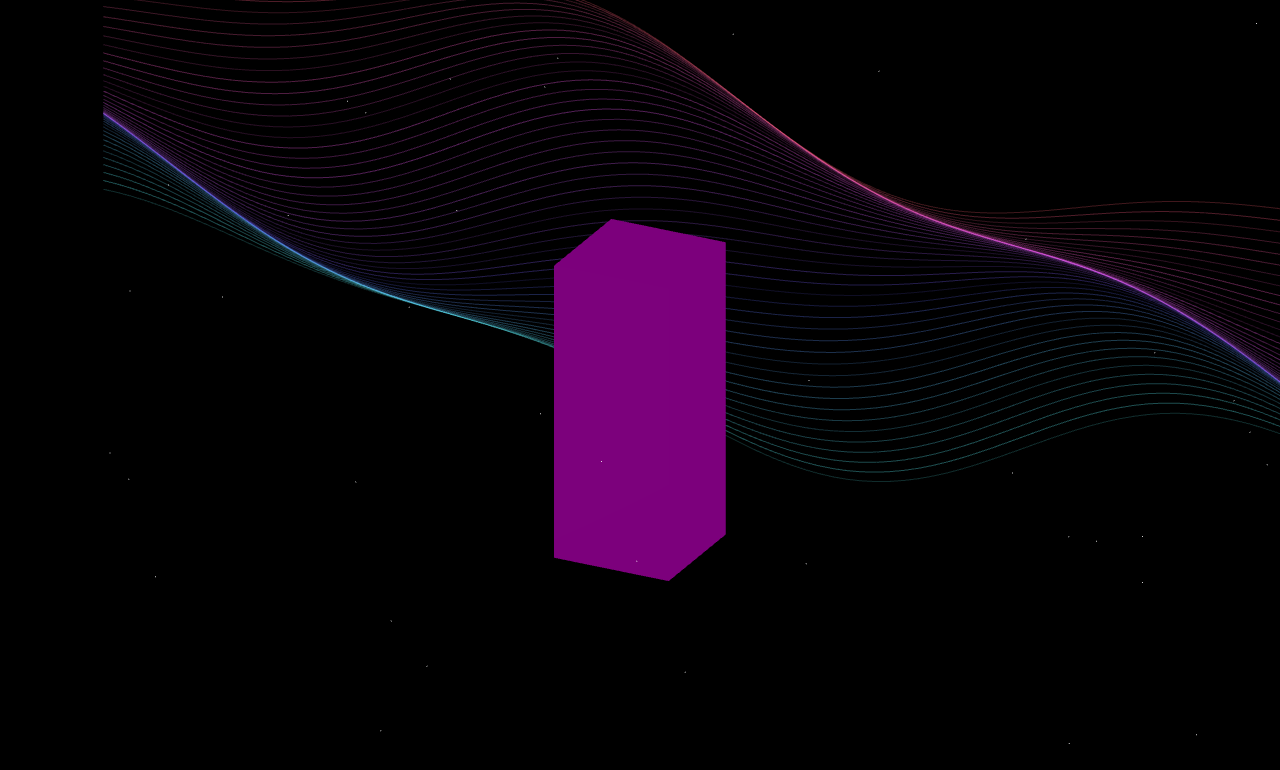
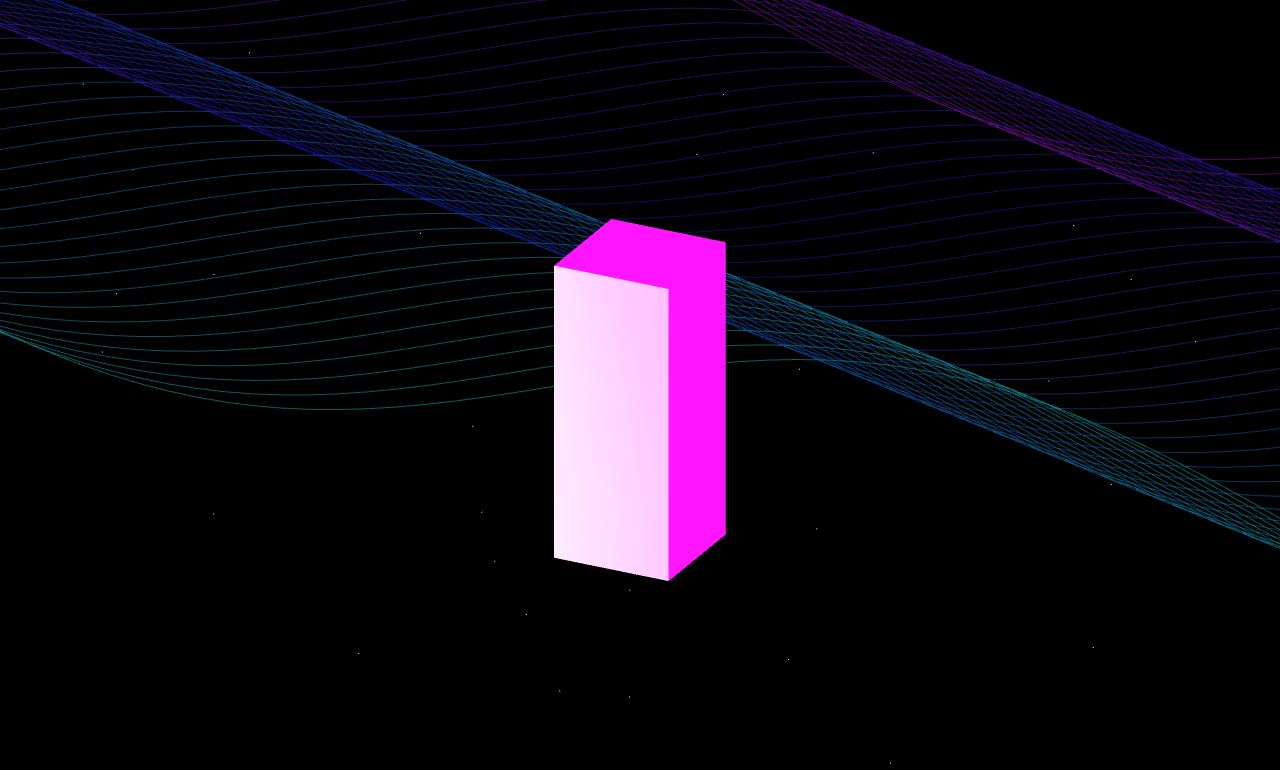
Before and after one commit to maheshwarividhi-jpg/monument-art, a plain HTML site: page index.html in a window 1280 px wide. Shown: the top 770 px of the page. Drawn offline with nearby package versions, Linux system fonts and the light colour scheme; animation ran at ten frames a second.

Commit message:
Restored lilac color and fixed edge-to-edge waves

```diff
--- a/script.js
+++ b/script.js
@@ -15,65 +15,64 @@ function init() {
     renderer = new THREE.WebGLRenderer({ antialias: true });
     renderer.setSize(window.innerWidth, window.innerHeight);
     renderer.setClearColor(0x000000, 1);
-    renderer.outputEncoding = THREE.sRGBEncoding;
     document.body.appendChild(renderer.domElement);
 
-    // 1. THE PREMIUM MONUMENT (Metallic Lilac with Sharp Depth)
+    // 1. RESTORED LILAC MONUMENT (Identical to previous code)
     const geo = new THREE.BoxGeometry(1.6, 4, 1.6);
-    const mat = new THREE.MeshStandardMaterial({
-        color: 0x9370DB,
-        metalness: 1.0,
-        roughness: 0.05,
-        emissive: 0xff00ff,
-        emissiveIntensity: 0.2
+    const mat = new THREE.MeshPhongMaterial({
+        color: 0xc8a2c8,    // ORIGINAL LILAC
+        emissive: 0xff00ff, // HOT PINK GLOW
+        emissiveIntensity: 0.4,
+        shininess: 100,
+        specular: 0xffffff
     });
     monument = new THREE.Mesh(geo, mat);
     scene.add(monument);
 
-    // 2. THE ABSTRACT SILK WAVES (Freepik Reference Style)
+    // 2. EDGE-TO-EDGE SILK WAVES (Horizontal stretch)
     lineGroup = new THREE.Group();
-    const lineCount = 50; // High density for the silk look
+    const lineCount = 60;
     for (let j = 0; j < lineCount; j++) {
         const points = [];
+        // Stretched to 40 units to ensure it hits edges on all screens
         for (let i = 0; i <= 100; i++) {
-            points.push(new THREE.Vector3((i / 100 - 0.5) * 20, 0, 0));
+            points.push(new THREE.Vector3((i / 100 - 0.5) * 40, 0, 0));
         }
         const lineGeo = new THREE.BufferGeometry().setFromPoints(points);
         const lineMat = new THREE.LineBasicMaterial({
-            color: new THREE.Color().setHSL(0.5 + (j * 0.01), 0.8, 0.5),
+            color: new THREE.Color().setHSL(0.5 + (j * 0.005), 0.8, 0.5),
             transparent: true,
-            opacity: 0.15 + (Math.random() * 0.2)
+            opacity: 0.4 // INCREASED VISIBILITY
         });
         const line = new THREE.Line(lineGeo, lineMat);
-        line.position.y = (j / lineCount - 0.5) * 4; // Spread across height
-        line.userData.offset = j * 0.1; // Unique movement offset
+        line.position.y = (j / lineCount - 0.5) * 6;
+        line.userData.offset = j * 0.15;
         lineGroup.add(line);
     }
-    lineGroup.position.z = -5;
+    lineGroup.position.z = -6;
     scene.add(lineGroup);
 
-    // 3. CLEAR BACKGROUND PARTICLES (Star Dust)
-    const pCount = 200;
+    // 3. BRIGHTER & LARGER PARTICLES
+    const pCount = 250;
     const pGeo = new THREE.BufferGeometry();
     const pPos = new Float32Array(pCount * 3);
-    for(let i = 0; i < pCount * 3; i++) { pPos[i] = (Math.random() - 0.5) * 30; }
+    for(let i = 0; i < pCount * 3; i++) { pPos[i] = (Math.random() - 0.5) * 40; }
     pGeo.setAttribute('position', new THREE.BufferAttribute(pPos, 3));
-    const pMat = new THREE.PointsMaterial({ color: 0xffffff, size: 0.03, transparent: true, opacity: 0.8 });
+    // Size increased to 0.08 for clear visibility
+    const pMat = new THREE.PointsMaterial({ color: 0xffffff, size: 0.08, transparent: true, opacity: 0.9 });
     particles = new THREE.Points(pGeo, pMat);
     scene.add(particles);
 
-    // 4. THE LIGHTING (The "Premium" Secret)
-    const pinkLight = new THREE.PointLight(0xff00ff, 10, 50);
+    // 4. THE LIGHTING
+    const pinkLight = new THREE.PointLight(0xff00ff, 5, 50);
     pinkLight.position.set(5, 5, 10);
     scene.add(pinkLight);
 
-    const cyanLight = new THREE.PointLight(0x00ffff, 8, 50);
+    const cyanLight = new THREE.PointLight(0x00ffff, 4, 50);
     cyanLight.position.set(-10, -2, 5);
     scene.add(cyanLight);
 
-    const topLight = new THREE.DirectionalLight(0xffffff, 1.5);
-    topLight.position.set(0, 10, 0);
-    scene.add(topLight);
+    scene.add(new THREE.AmbientLight(0x222222));
 
     animate();
 }
@@ -96,22 +95,22 @@ function animate() {
     currentY += (targetY - currentY) * 0.05;
 
     monument.rotation.y = currentX * 3.5;
-    monument.rotation.z = currentY * 0.5;
+    monument.rotation.x = currentY * 0.5;
 
-    // SILK LINE MOTION (Multi-frequency waves)
+    // Silk Line Flow
     lineGroup.children.forEach((line, i) => {
         const pos = line.geometry.attributes.position.array;
         const offset = line.userData.offset;
         for (let j = 0; j < pos.length; j += 3) {
             const x = pos[j];
-            // Three layers of sine waves for natural "flow"
-            pos[j + 1] = Math.sin(x * 0.4 + time + offset) * 0.8 +
-                         Math.cos(x * 0.8 + time * 0.5) * 0.3;
+            pos[j + 1] = Math.sin(x * 0.3 + time * 1.5 + offset) * 1.2;
         }
         line.geometry.attributes.position.needsUpdate = true;
     });
 
-    particles.rotation.y += 0.001;
+    // Visible Particle Motion
+    particles.position.x += 0.01;
+    if (particles.position.x > 5) particles.position.x = -5;
 
     renderer.render(scene, camera);
 }
--- a/style.css
+++ b/style.css
@@ -6,7 +6,6 @@ body, html {
     overflow: hidden;
     background-color: #000000;
     touch-action: none;
-    -webkit-tap-highlight-color: transparent;
 }
 canvas {
     display: block;
```
